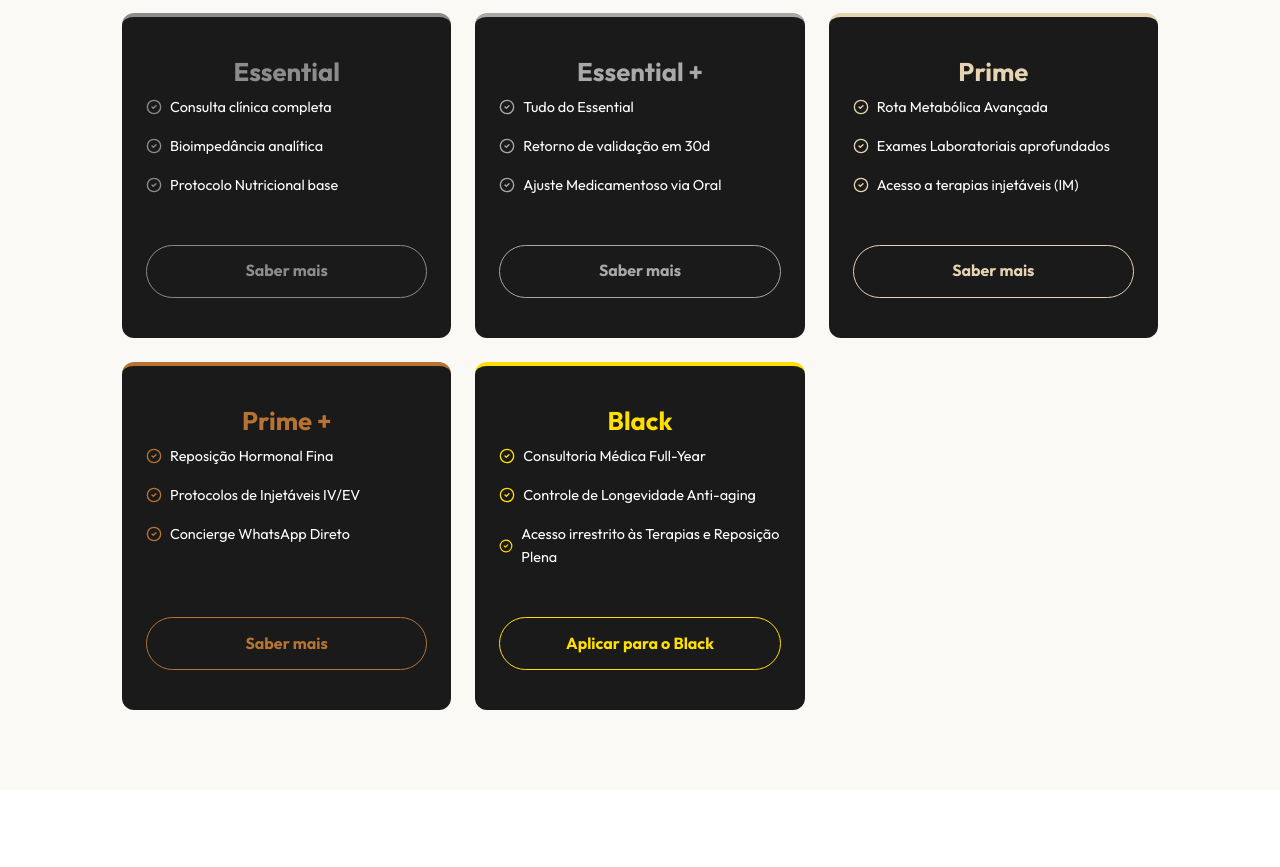
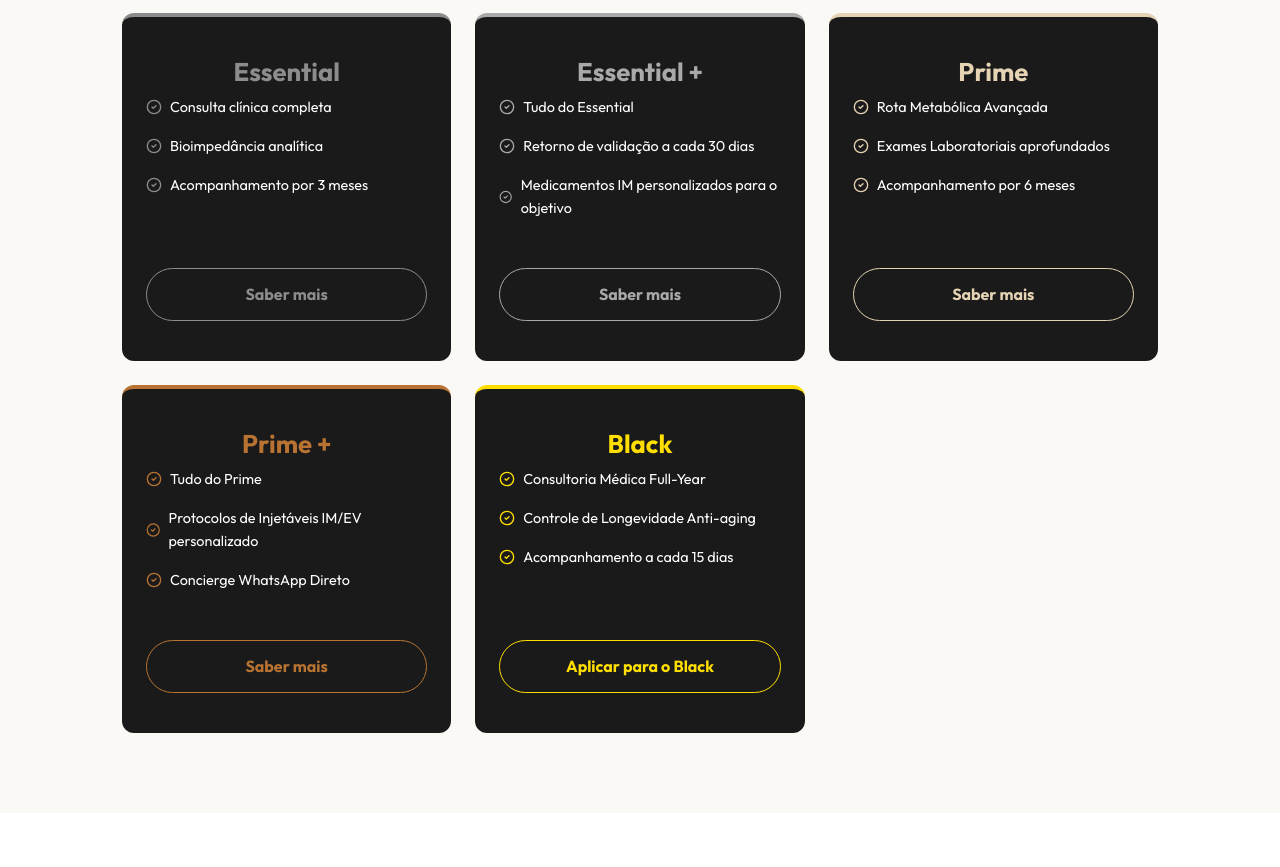
Before and after one commit to FranciscoHaidar/auravie-site, a React (Vite) app: page / in a window 1280 px wide. Shown: the part 2820-3687 px from the top of the page. Built offline with nearby package versions, Linux system fonts and the light colour scheme; no server answers; the database is empty.

Commit message:
content: update plan bullet points text

```diff
--- a/src/App.jsx
+++ b/src/App.jsx
@@ -192,7 +192,7 @@ function App() {
               <ul>
                 <li><CheckCircle2 size={16} /> Consulta clínica completa</li>
                 <li><CheckCircle2 size={16} /> Bioimpedância analítica</li>
-                <li><CheckCircle2 size={16} /> Protocolo Nutricional base</li>
+                <li><CheckCircle2 size={16} /> Acompanhamento por 3 meses</li>
               </ul>
               <a href={getPlanWhatsAppLink('Essential')} target="_blank" rel="noopener noreferrer" className="btn-plan">Saber mais</a>
             </div>
@@ -201,8 +201,8 @@ function App() {
               <h3>Essential +</h3>
               <ul>
                 <li><CheckCircle2 size={16} /> Tudo do Essential</li>
-                <li><CheckCircle2 size={16} /> Retorno de validação em 30d</li>
-                <li><CheckCircle2 size={16} /> Ajuste Medicamentoso via Oral</li>
+                <li><CheckCircle2 size={16} /> Retorno de validação a cada 30 dias</li>
+                <li><CheckCircle2 size={16} /> Medicamentos IM personalizados para o objetivo</li>
               </ul>
               <a href={getPlanWhatsAppLink('Essential +')} target="_blank" rel="noopener noreferrer" className="btn-plan">Saber mais</a>
             </div>
@@ -212,7 +212,7 @@ function App() {
               <ul>
                 <li><CheckCircle2 size={16} /> Rota Metabólica Avançada</li>
                 <li><CheckCircle2 size={16} /> Exames Laboratoriais aprofundados</li>
-                <li><CheckCircle2 size={16} /> Acesso a terapias injetáveis (IM)</li>
+                <li><CheckCircle2 size={16} /> Acompanhamento por 6 meses</li>
               </ul>
               <a href={getPlanWhatsAppLink('Prime')} target="_blank" rel="noopener noreferrer" className="btn-plan">Saber mais</a>
             </div>
@@ -220,8 +220,8 @@ function App() {
             <div className="plan-card plan-prime-plus">
               <h3>Prime +</h3>
               <ul>
-                <li><CheckCircle2 size={16} /> Reposição Hormonal Fina</li>
-                <li><CheckCircle2 size={16} /> Protocolos de Injetáveis IV/EV</li>
+                <li><CheckCircle2 size={16} /> Tudo do Prime</li>
+                <li><CheckCircle2 size={16} /> Protocolos de Injetáveis IM/EV personalizado</li>
                 <li><CheckCircle2 size={16} /> Concierge WhatsApp Direto</li>
               </ul>
               <a href={getPlanWhatsAppLink('Prime +')} target="_blank" rel="noopener noreferrer" className="btn-plan">Saber mais</a>
@@ -232,7 +232,7 @@ function App() {
               <ul>
                 <li><CheckCircle2 size={16} /> Consultoria Médica Full-Year</li>
                 <li><CheckCircle2 size={16} /> Controle de Longevidade Anti-aging</li>
-                <li><CheckCircle2 size={16} /> Acesso irrestrito às Terapias e Reposição Plena</li>
+                <li><CheckCircle2 size={16} /> Acompanhamento a cada 15 dias</li>
               </ul>
               <a href={getPlanWhatsAppLink('Black')} target="_blank" rel="noopener noreferrer" className="btn-plan">Aplicar para o Black</a>
             </div>
```
